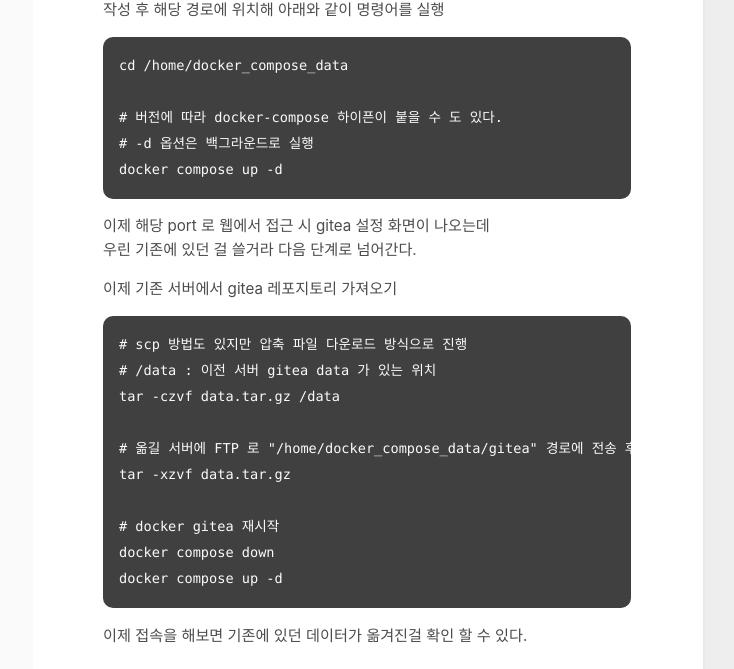
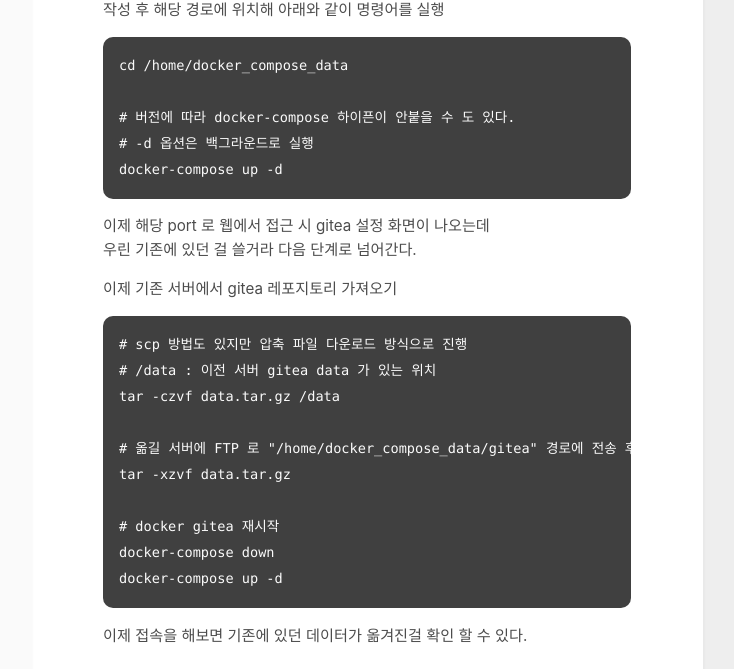
Before and after one commit to ghdudwkd4/ghdudwkd4.github.io, a Jekyll site: the page built from _posts/os/2025-02-24-Docker-gitea.md, in a window 1280 px wide and 900 px high, scrolled down 1185 px. Shown: the part 203-872 px from the top of the window, without its empty margins (417-1151 px from the left). Built offline with Jekyll 4.4.1, drawn with Linux system fonts in a browser that asks for light colours; some of the changed text lies outside the part shown.

Commit message:
기존 gitea 을 docker image 로 다른 서버에 이전 하는법

````diff
--- a/_posts/os/2025-02-24-Docker-Project-.md
+++ b/_posts/os/2025-02-24-Docker-gitea.md
@@ -55,9 +55,9 @@ services:                       # service group
 ```
 cd /home/docker_compose_data
 
-# 버전에 따라 docker-compose 하이픈이 붙을 수 도 있다.
+# 버전에 따라 docker-compose 하이픈이 안붙을 수 도 있다.
 # -d 옵션은 백그라운드로 실행
-docker compose up -d
+docker-compose up -d
 ```
 이제 해당 port 로 웹에서 접근 시 gitea 설정 화면이 나오는데 <br />
 우린 기존에 있던 걸 쓸거라 다음 단계로 넘어간다.<br />
@@ -73,7 +73,7 @@ tar -czvf data.tar.gz /data
 tar -xzvf data.tar.gz
 
 # docker gitea 재시작
-docker compose down
-docker compose up -d
+docker-compose down
+docker-compose up -d
 ```
 이제 접속을 해보면 기존에 있던 데이터가 옮겨진걸 확인 할 수 있다.
````
Also changed, not shown: other parts of _posts/os/2025-02-24-Docker-gitea.md (+2 -2 lines).
